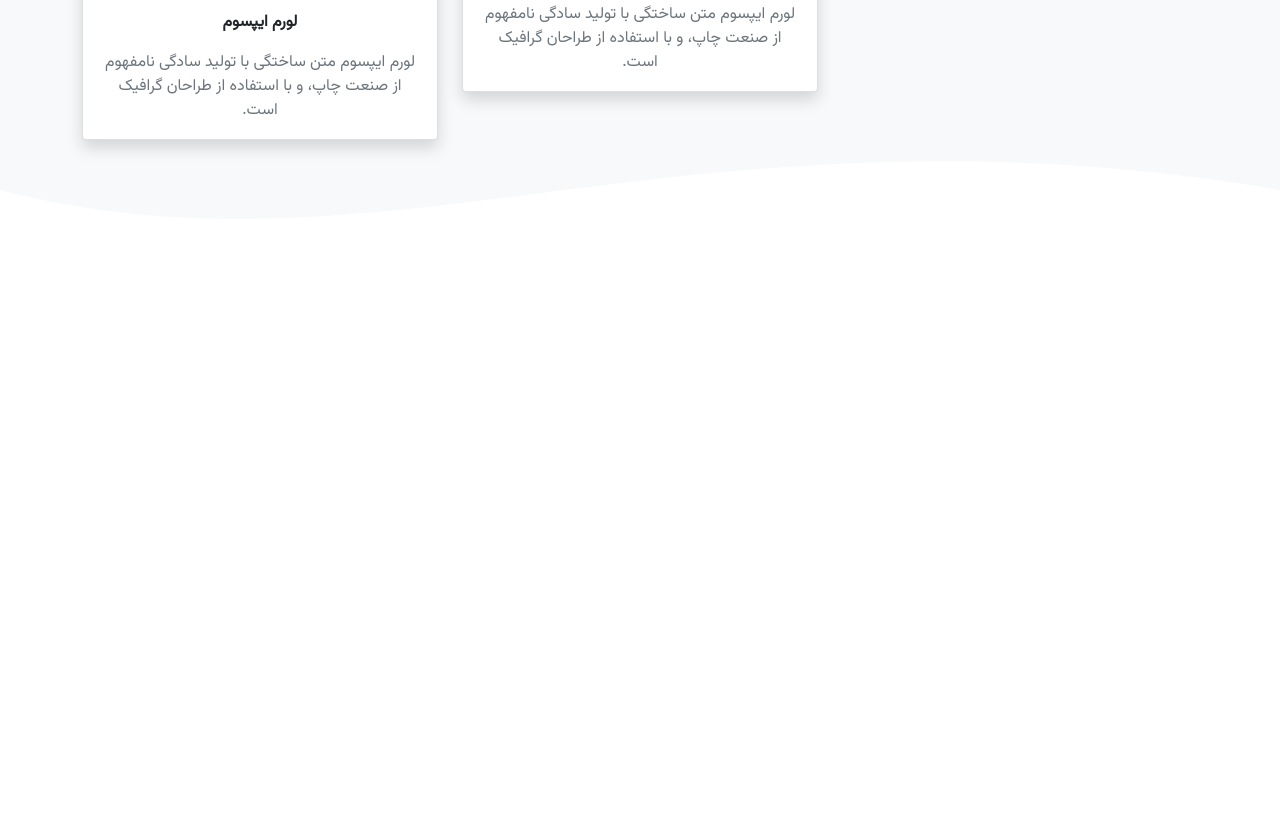
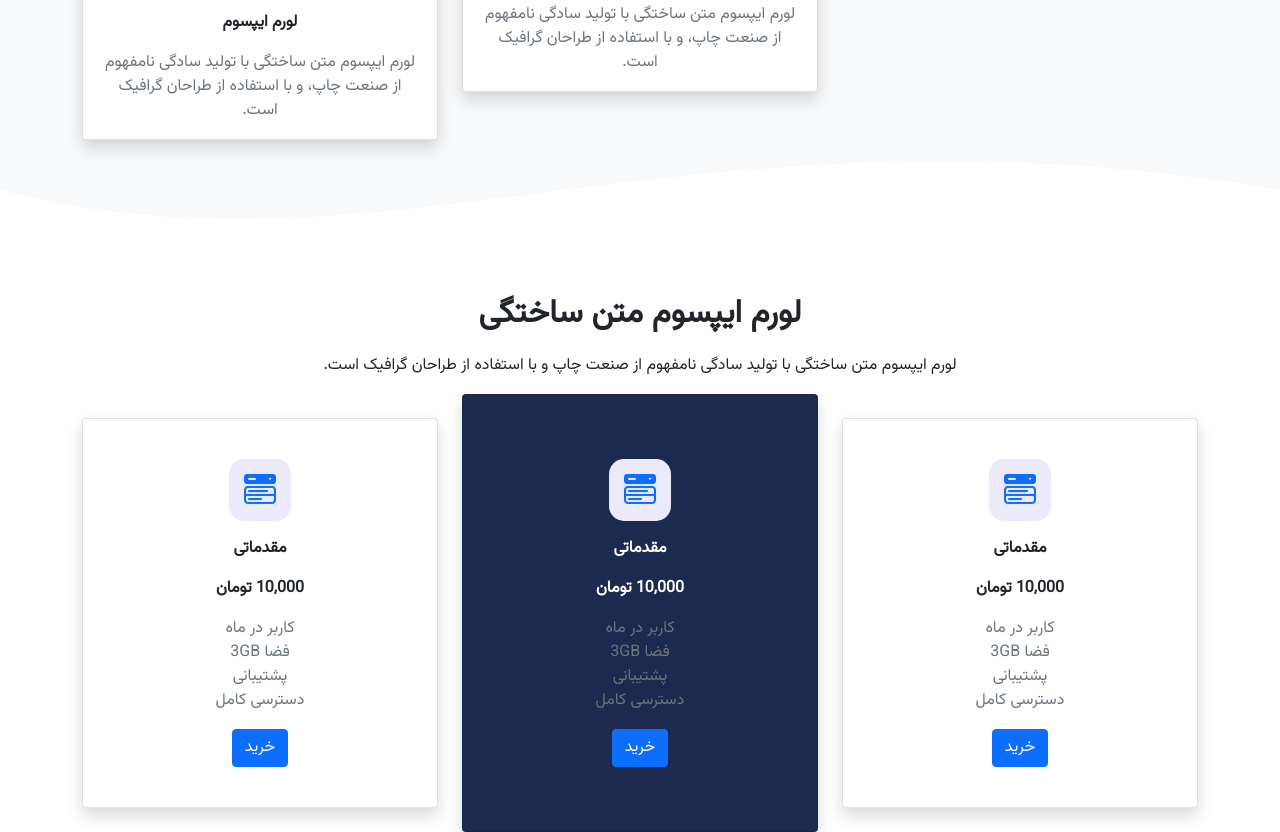
Before and after one commit to AliMoradpour/personal-landing-page, a plain HTML site: page index.html in a window 1280 px wide. Shown: the part 1086-1918 px from the top of the page. Before the commit the page ends 1376 px from the top, so only its background shows below. Drawn offline with nearby package versions, Linux system fonts and the light colour scheme.

Commit message:
add third section

```diff
--- a/CSS/main.css
+++ b/CSS/main.css
@@ -1,11 +1,17 @@
 @import url("https://fonts.googleapis.com/css2?family=Vazirmatn&display=swap");
 body {
-  font-family: "Vazirmatn", sans-serif;
+    font-family: "Vazirmatn", sans-serif;
 }
-.icon{
+
+.icon {
     color: #0d6efe;
     background-color: #ebeafb;
     display: inline-flex;
-    padding:15px;
+    padding: 15px;
     border-radius: 15px;
 }
+
+.card-primary {
+    background: #1b2a4e;
+    color: white !important;
+}
--- a/index.html
+++ b/index.html
@@ -1,5 +1,6 @@
 <!DOCTYPE html>
 <html lang="fa" dir="rtl">
+
 <head>
     <!-- Required meta tags -->
     <meta charset="utf-8" />
@@ -7,33 +8,18 @@
 
     <!-- Bootstrap CSS -->
 
-    <link
-      rel="stylesheet"
-      href="https://cdn.jsdelivr.net/npm/bootstrap@5.1.3/dist/css/bootstrap.rtl.min.css"
-      integrity="sha384-+qdLaIRZfNu4cVPK/PxJJEy0B0f3Ugv8i482AKY7gwXwhaCroABd086ybrVKTa0q"
-      crossorigin="anonymous"
-    />
-    <link
-      rel="stylesheet"
-      href="https://cdn.jsdelivr.net/npm/bootstrap-icons@1.8.1/font/bootstrap-icons.css"
-    />
+    <link rel="stylesheet" href="https://cdn.jsdelivr.net/npm/bootstrap@5.1.3/dist/css/bootstrap.rtl.min.css" integrity="sha384-+qdLaIRZfNu4cVPK/PxJJEy0B0f3Ugv8i482AKY7gwXwhaCroABd086ybrVKTa0q" crossorigin="anonymous" />
+    <link rel="stylesheet" href="https://cdn.jsdelivr.net/npm/bootstrap-icons@1.8.1/font/bootstrap-icons.css" />
     <link rel="stylesheet" href="./CSS/main.css" />
     <title>AliMoradpour.com</title>
 </head>
+
 <body>
     <header class="shadow">
         <nav class="navbar navbar-expand-lg navbar-light bg-white">
             <div class="container">
-          <a class="navbar-brand" href="#">AliMordpour.com</a>
-          <button
-            class="navbar-toggler"
-            type="button"
-            data-bs-toggle="collapse"
-            data-bs-target="#navbarSupportedContent"
-            aria-controls="navbarSupportedContent"
-            aria-expanded="false"
-            aria-label="Toggle navigation"
-          >
+                <a class="navbar-brand" href="#">AliMoradpour.com</a>
+                <button class="navbar-toggler" type="button" data-bs-toggle="collapse" data-bs-target="#navbarSupportedContent" aria-controls="navbarSupportedContent" aria-expanded="false" aria-label="Toggle navigation">
             <span class="navbar-toggler-icon"></span>
           </button>
                 <div class="collapse navbar-collapse" id="navbarSupportedContent">
@@ -45,20 +31,15 @@
                             <a class="nav-link" href="#">پروژه ها</a>
                         </li>
                         <li class="nav-item dropdown">
-                <a
-                  class="nav-link dropdown-toggle"
-                  href="#"
-                  id="navbarDropdown"
-                  role="button"
-                  data-bs-toggle="dropdown"
-                  aria-expanded="false"
-                >
+                            <a class="nav-link dropdown-toggle" href="#" id="navbarDropdown" role="button" data-bs-toggle="dropdown" aria-expanded="false">
                   محصولات
                 </a>
                             <ul class="dropdown-menu" aria-labelledby="navbarDropdown">
                                 <li><a class="dropdown-item" href="#">محصول یک</a></li>
                                 <li><a class="dropdown-item" href="#">محصول دو</a></li>
-                  <li><hr class="dropdown-divider" /></li>
+                                <li>
+                                    <hr class="dropdown-divider" />
+                                </li>
                                 <li>
                                     <a class="dropdown-item" href="#">باقی محصولات</a>
                                 </li>
@@ -82,8 +63,7 @@
                 <h4 class="mt-5 mt-md-0">لورم ایپسوم متن ساختگی</h4>
                 <h5 class="my-3 text-primary">AliMoradpour.com</h5>
                 <p>
-            لورم ایپسوم متن ساختگی با تولید سادگی نامفهوم از صنعت چاپ، و با
-            استفاده از طراحان گرافیک است،
+                    لورم ایپسوم متن ساختگی با تولید سادگی نامفهوم از صنعت چاپ، و با استفاده از طراحان گرافیک است،
                 </p>
                 <button class="btn btn-primary">لورم ایپسوم</button>
                 <button class="btn btn-outline-dark">لورم ایپسوم</button>
@@ -94,7 +74,7 @@
         </div>
     </section>
     <!-- wave svg  -->
-    <div style="height: 150px; overflow: hidden;" >
+    <div style="height: 150px; overflow: hidden;">
         <svg viewBox="0 0 500 150" preserveAspectRatio="none" style="height: 100%; width: 100%;">
             <path d="M0.00,49.98 C149.99,150.00 349.20,-49.98 500.00,49.98 L500.00,150.00 L0.00,150.00 Z" style="stroke: none; fill: #f8f9fa;">
             </path>
@@ -108,8 +88,7 @@
                     <i class="bi bi-stack icon fs-2 mb-3"></i>
                     <p class="fw-bold">لورم ایپسوم متن ساختگی</p>
                     <p>
-            لورم ایپسوم متن ساختگی با تولید سادگی نامفهوم از صنعت چاپ، و با
-            استفاده از طراحان گرافیک است،
+                        لورم ایپسوم متن ساختگی با تولید سادگی نامفهوم از صنعت چاپ، و با استفاده از طراحان گرافیک است،
                     </p>
                 </div>
                 <div class="col-md-8 ">
@@ -120,18 +99,16 @@
                                     <i class="bi bi-graph-up icon fs-2"></i>
                                     <div class="card-title my-3 fw-bold">لورم ایپسوم</div>
                                     <div class="card-content text-muted">
-                        لورم ایپسوم متن ساختگی با تولید سادگی نامفهوم از صنعت چاپ، و با
-                        استفاده از طراحان گرافیک است.
+                                        لورم ایپسوم متن ساختگی با تولید سادگی نامفهوم از صنعت چاپ، و با استفاده از طراحان گرافیک است.
                                     </div>
                                 </div>
                             </div>
                             <div class="card text-center mt-4 shadow">
                                 <div class="card-body">
-                <i class="bi bi-graph-up icon fs-2"></i>
+                                    <i class="bi bi-grid-1x2-fill icon fs-2"></i>
                                     <div class="card-title my-3 fw-bold">لورم ایپسوم</div>
                                     <div class="card-content text-muted">
-                  لورم ایپسوم متن ساختگی با تولید سادگی نامفهوم از صنعت چاپ، و با
-                  استفاده از طراحان گرافیک است.
+                                        لورم ایپسوم متن ساختگی با تولید سادگی نامفهوم از صنعت چاپ، و با استفاده از طراحان گرافیک است.
                                     </div>
                                 </div>
                             </div>
@@ -139,21 +116,19 @@
                         <div class="col-md-6 mt-5">
                             <div class="card text-center shadow">
                                 <div class="card-body">
-                      <i class="bi bi-graph-up icon fs-2"></i>
+                                    <i class="bi bi-menu-button-wide-fill icon fs-2"></i>
                                     <div class="card-title my-3 fw-bold">لورم ایپسوم</div>
                                     <div class="card-content text-muted">
-                        لورم ایپسوم متن ساختگی با تولید سادگی نامفهوم از صنعت چاپ، و با
-                        استفاده از طراحان گرافیک است.
+                                        لورم ایپسوم متن ساختگی با تولید سادگی نامفهوم از صنعت چاپ، و با استفاده از طراحان گرافیک است.
                                     </div>
                                 </div>
                             </div>
                             <div class="card text-center mt-4 shadow">
                                 <div class="card-body">
-                <i class="bi bi-graph-up icon fs-2"></i>
+                                    <i class="bi bi-bar-chart-line-fill icon fs-2"></i>
                                     <div class="card-title my-3 fw-bold">لورم ایپسوم</div>
                                     <div class="card-content text-muted">
-                  لورم ایپسوم متن ساختگی با تولید سادگی نامفهوم از صنعت چاپ، و با
-                  استفاده از طراحان گرافیک است.
+                                        لورم ایپسوم متن ساختگی با تولید سادگی نامفهوم از صنعت چاپ، و با استفاده از طراحان گرافیک است.
                                     </div>
                                 </div>
                             </div>
@@ -161,12 +136,64 @@
                     </div>
                 </div>
     </section>
-    <div style="height: 150px; overflow: hidden;" ><svg viewBox="0 0 500 150" preserveAspectRatio="none" style="height: 100%; width: 100%;"><path d="M0.00,49.98 C149.99,150.00 271.49,-49.98 500.00,49.98 L500.00,0.00 L0.00,0.00 Z" style="stroke: none; fill: #f8f9fa;"></path></svg></div>
+    <!-- wave svg  -->
+    <div style="height: 150px; overflow: hidden;"><svg viewBox="0 0 500 150" preserveAspectRatio="none" style="height: 100%; width: 100%;"><path d="M0.00,49.98 C149.99,150.00 271.49,-49.98 500.00,49.98 L500.00,0.00 L0.00,0.00 Z" style="stroke: none; fill: #f8f9fa;"></path></svg></div>
+
+    <!-- third section  -->
+    <section>
+        <div class="container">
+            <div class="row text-center">
+                <p class="fw-bold fs-2">لورم ایپسوم متن ساختگی</ح>
+                    <p>لورم ایپسوم متن ساختگی با تولید سادگی نامفهوم از صنعت چاپ و با استفاده از طراحان گرافیک است.</p>
+            </div>
+            <div class="row align-items-center">
+                <div class="col-md-4">
+                    <div class="card text-center shadow py-4">
+                        <div class="card-body">
+                            <i class="bi bi-menu-button-wide-fill icon fs-2"></i>
+                            <div class="card-title my-3 fw-bold">مقدماتی</div>
+                            <div class="card-title my-3 fw-bold">10,000 تومان </div>
+                            <div class="card-content text-muted">کاربر در ماه</div>
+                            <div class="card-content text-muted">فضا 3GB</div>
+                            <div class="card-content text-muted">پشتیبانی</div>
+                            <div class="card-content text-muted">دسترسی کامل</div>
+                            <button class="btn btn-primary mt-3">خرید</button>
+                        </div>
+                    </div>
+                </div>
+                <div class="col-md-4 ">
+                    <div class="card text-center shadow card-primary py-5">
+                        <div class="card-body">
+                            <i class="bi bi-menu-button-wide-fill icon fs-2"></i>
+                            <div class="card-title my-3 fw-bold">مقدماتی</div>
+                            <div class="card-title my-3 fw-bold">10,000 تومان </div>
+                            <div class="card-content text-muted">کاربر در ماه</div>
+                            <div class="card-content text-muted">فضا 3GB</div>
+                            <div class="card-content text-muted">پشتیبانی</div>
+                            <div class="card-content text-muted">دسترسی کامل</div>
+                            <button class="btn btn-primary mt-3">خرید</button>
+                        </div>
+                    </div>
+                </div>
+                <div class="col-md-4">
+                    <div class="card text-center shadow py-4">
+                        <div class="card-body">
+                            <i class="bi bi-menu-button-wide-fill icon fs-2"></i>
+                            <div class="card-title my-3 fw-bold">مقدماتی</div>
+                            <div class="card-title my-3 fw-bold">10,000 تومان </div>
+                            <div class="card-content text-muted">کاربر در ماه</div>
+                            <div class="card-content text-muted">فضا 3GB</div>
+                            <div class="card-content text-muted">پشتیبانی</div>
+                            <div class="card-content text-muted">دسترسی کامل</div>
+                            <button class="btn btn-primary mt-3">خرید</button>
+                        </div>
+                    </div>
+                </div>
+            </div>
+        </div>
+    </section>
     <!-- Option 1: Bootstrap Bundle with Popper -->
-    <script
-      src="https://cdn.jsdelivr.net/npm/bootstrap@5.1.3/dist/js/bootstrap.bundle.min.js"
-      integrity="sha384-ka7Sk0Gln4gmtz2MlQnikT1wXgYsOg+OMhuP+IlRH9sENBO0LRn5q+8nbTov4+1p"
-      crossorigin="anonymous"
-    ></script>
+    <script src="https://cdn.jsdelivr.net/npm/bootstrap@5.1.3/dist/js/bootstrap.bundle.min.js" integrity="sha384-ka7Sk0Gln4gmtz2MlQnikT1wXgYsOg+OMhuP+IlRH9sENBO0LRn5q+8nbTov4+1p" crossorigin="anonymous"></script>
 </body>
+
 </html>
```
Lines whose indentation alone changed are shown as unchanged.
